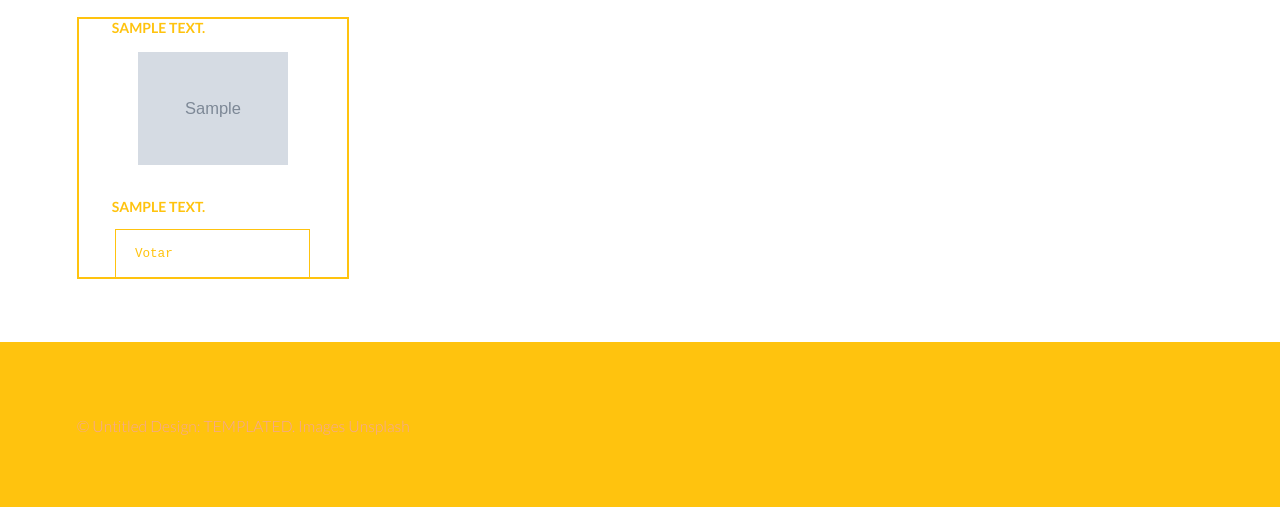
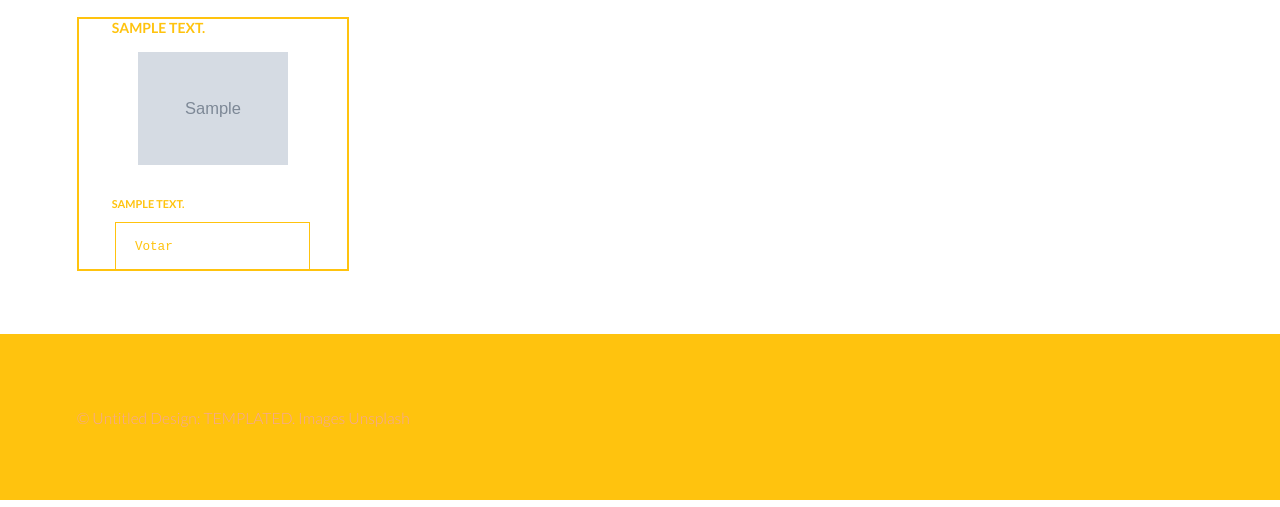
Before and after one commit to jsandovalc/libre-election, a Django app: page /elections/poll/1 in a window 1280 px wide. Shown: the part 262-769 px from the top of the page. Run offline with Django 3.2, Linux system fonts and the light colour scheme; a user stored in the database is signed in; tables that the repository leaves empty hold one stand-in row (values such as "Sample post"); grey boxes marked "Sample" are stand-in pictures; some libraries are stand-ins or nearby versions.

Commit message:
Change size for polls.

```diff
--- a/elections/static/assets/css/main.css
+++ b/elections/static/assets/css/main.css
@@ -16,6 +16,10 @@ html, body, div, span, applet, object, iframe, h1, h2, h3, h4, h5, h6, p, blockq
   font-size: 100%;
   font: inherit;
   vertical-align: baseline;
+}
+
+.small-h5 {
+  font-size: 0.7em;
 }
 
 article, aside, details, figcaption, figure, footer, header, hgroup, menu, nav, section {
@@ -2569,7 +2573,7 @@ header h3 + p {
 header h4 + p,
 header h5 + p,
 header h6 + p {
-  font-size: 0.9em;
+  font-size: 0.7em;
   margin-top: -0.6em;
 }
 
--- a/elections/templates/poll.html
+++ b/elections/templates/poll.html
@@ -99,7 +99,7 @@
                     </div>
                   </center>
                 {% endif %}
-                <h5>{{ list_.description_list|first }}</h5>
+                <h5 class="small-h5">{{ list_.description_list|first }}</h5>
                 <p>
                   {% for candidate in list_.description_list|slice:"1:" %}
                     {{ candidate }}<br>
```
